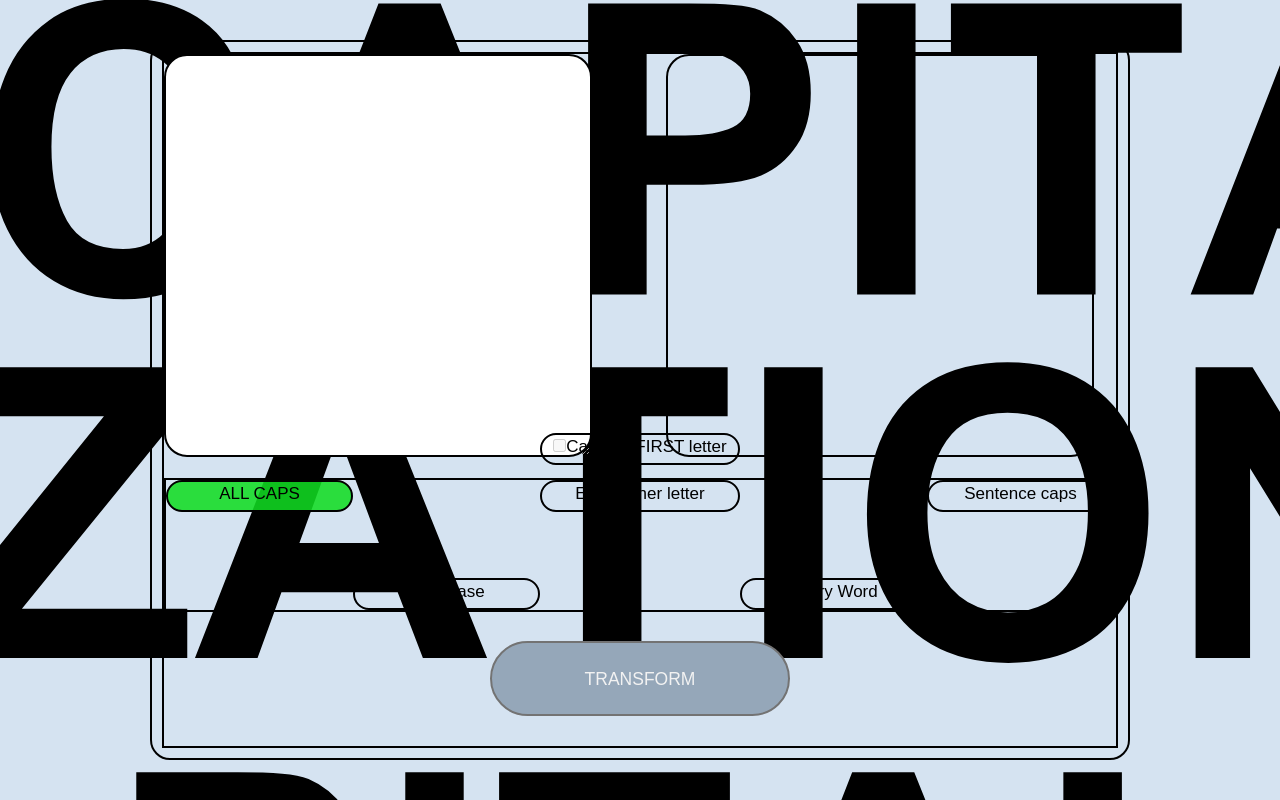
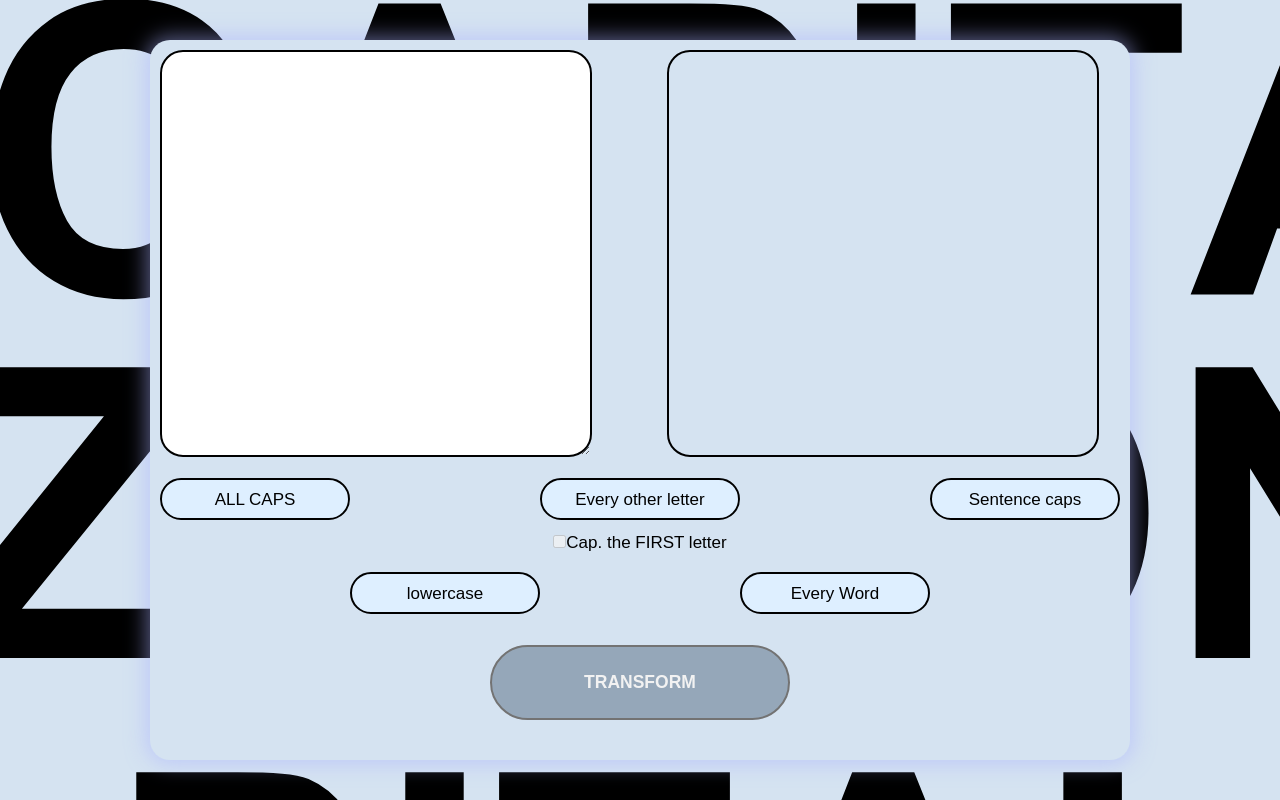
Before and after one commit to letmeeatbrioche/capitalization-app, a Next.js app: page / in a window 1280 px wide. Built offline with nearby package versions, Linux system fonts and the light colour scheme.

Commit message:
Add form styles

```diff
--- a/src/components/Form.tsx
+++ b/src/components/Form.tsx
@@ -59,25 +59,25 @@ const Form = () => {
   }
 
   return (
-    <div className="container z-50 bg-[rgb(213, 227, 241)] border-2 border-black border-solid rounded-[20px] max-w-[980px] my-[40px] mx-auto h-[90vh] p-2.5">
-      <form className="form bg-[rgb(213, 227, 241)] border-2 border-black border-solid grid grid-cols-7 grid-rows-[3fr_3%_1fr_1fr] h-full w-full" onSubmit={handleSubmit}>
-        <textarea className="user-input bg-[rgb(242, 248, 255)] border-2 border-black border-solid rounded-[23px] col-[1_/_span_3] w-[105%] p-2.5" name="userText" value={text} onChange={(event) => handleInputChange(event)} />
+    <div className="container shadow-container-shadow z-50 bg-[#d5e3f1] rounded-[20px] max-w-[980px] my-[40px] mx-auto h-[90vh] p-2.5">
+      <form className="form bg-[#d5e3f1] grid grid-cols-7 grid-rows-[3fr_3%_1fr_1fr] h-full w-full" onSubmit={handleSubmit}>
+        <textarea className="user-input font-arial-sans text-[18px] bg-[rgb(242, 248, 255)] border-2 border-black border-solid rounded-[23px] col-[1_/_span_3] w-[105%] p-2.5" name="userText" value={text} onChange={(event) => handleInputChange(event)} />
 
         <Result transformedText={transformed} />
 
-        <div className="options border-2 border-black border-solid flex w-full col-[1_/_span_7] row-start-3">
+        <div className="options flex w-full col-[1_/_span_7] row-start-3">
           <input className="option hidden" type="radio" name="option" value="All caps" id="all-caps" onChange={() => handleOptionClick()}/>
-          <label htmlFor="all-caps" className="bg-[#1d2d] h-8 w-[200px] text-[17px] border-2 border-black border-solid rounded-[2rem] text-center justify-self-center" >ALL CAPS</label>
+          <label htmlFor="all-caps" className="cursor-pointer bg-[#deefff] hover:bg-[#e2ecf6] h-8 w-[200px] p-label-padding text-[17px] border-2 border-black border-solid rounded-[2rem] text-center justify-self-center" >ALL CAPS</label>
 
 
           <input className="option hidden" type="radio" name="option" value="All lowercase" id="lowercase" onChange={() => handleOptionClick()}/>
-          <label className="down-btn self-end h-8 w-[200px] text-[17px] border-2 border-black border-solid rounded-[2rem] text-center justify-self-center" htmlFor="lowercase">lowercase</label>
+          <label className="down-btn self-end cursor-pointer bg-[#deefff] hover:bg-[#e2ecf6] h-8 w-[200px] p-label-padding text-[17px] border-2 border-black border-solid rounded-[2rem] text-center justify-self-center" htmlFor="lowercase">lowercase</label>
 
           <div className="special-option top-[50px] grid col-[4_/_span_1] justify-self-center">
               <input className="option every-other-letter hidden" type="radio" name="option" value="Every other letter" id="every-other-letter" onChange={() => handleOptionClick('special')} />
-              <label htmlFor="every-other-letter" className="h-8 w-[200px] text-[17px] border-2 border-black border-solid rounded-[2rem] text-center justify-self-center order-1">Every other letter</label>
+              <label htmlFor="every-other-letter" className="cursor-pointer bg-[#deefff] hover:bg-[#e2ecf6] h-8 w-[200px] p-label-padding text-[17px] border-2 border-black border-solid rounded-[2rem] text-center justify-self-center order-1">Every other letter</label>
 
-              <label className="checkbox-label relative -top-28 h-8 w-[200px] text-[17px] border-2 border-black border-solid rounded-[2rem] text-center justify-self-center order-2" htmlFor="checkbox" style={{cursor: everyOtherLetterSelected ? 'pointer' : undefined}}>
+              <label className="checkbox-label relative -top-[25px] h-8  p-checkbox-padding text-[17px] rounded-[2rem] text-center justify-self-center order-2" htmlFor="checkbox" style={{cursor: everyOtherLetterSelected ? 'pointer' : undefined, backgroundColor: checkboxActive ? '#c7d3ff' : 'transparent', border: checkboxActive ? 'solid 2px black': 'none'}}>
                 <input className="checkbox" type="checkbox" name="first" id="checkbox" disabled={everyOtherLetterSelected ? false : true}  checked={checkboxActive} onClick={handleCheckboxClick} />
                 Cap. the FIRST letter
               </label>
@@ -86,14 +86,14 @@ const Form = () => {
 
 
           <input className="option hidden" type="radio" name="option" value="Every word" id="every-word" onChange={() => handleOptionClick()}/>
-          <label className="down-btn self-end h-8 w-[200px] text-[17px] border-2 border-black border-solid rounded-[2rem] text-center justify-self-center" htmlFor="every-word">Every Word</label>
+          <label className="down-btn self-end cursor-pointer bg-[#deefff] hover:bg-[#e2ecf6] h-8 w-[200px] p-label-padding text-[17px] border-2 border-black border-solid rounded-[2rem] text-center justify-self-center" htmlFor="every-word">Every Word</label>
 
 
           <input className="option hidden" type="radio" name="option" value="Sentence caps" id="sentence" onChange={() => handleOptionClick()}/>
-          <label htmlFor="sentence" className="h-8 w-[200px] text-[17px] border-2 border-black border-solid rounded-[2rem] text-center justify-self-center">Sentence caps</label>
+          <label htmlFor="sentence" className="cursor-pointer bg-[#deefff] hover:bg-[#e2ecf6] h-8 w-[200px] p-label-padding text-[17px] border-2 border-black border-solid rounded-[2rem] text-center justify-self-center">Sentence caps</label>
         </div>
 
-        <button className="transform border-2 border-black border-solid rounded-[96px] col-[4_/_span_1] w-[300px] h-[75px] row-start-4 self-center text-[17.5px] uppercase justify-self-center" type="submit" disabled={selected ? false : true} style={!selected ? disabledTransformStyles : undefined}>Transform</button>
+        <button className="transform font-arial-sans bg-[#2b73b7] border-2 border-black border-solid rounded-[96px] col-[4_/_span_1] w-[300px] h-[75px] row-start-4 self-center text-[17.5px] text-white font-semibold uppercase justify-self-center" type="submit" disabled={selected ? false : true} style={!selected ? disabledTransformStyles : undefined}>Transform</button>
 
         {/* <AllCapsOption selectOption={() => handleOptionClick('All caps')} /> */}
         {/* <AllLowercaseOption selectOption={() => handleOptionClick('All lowercase')} /> */}
```
